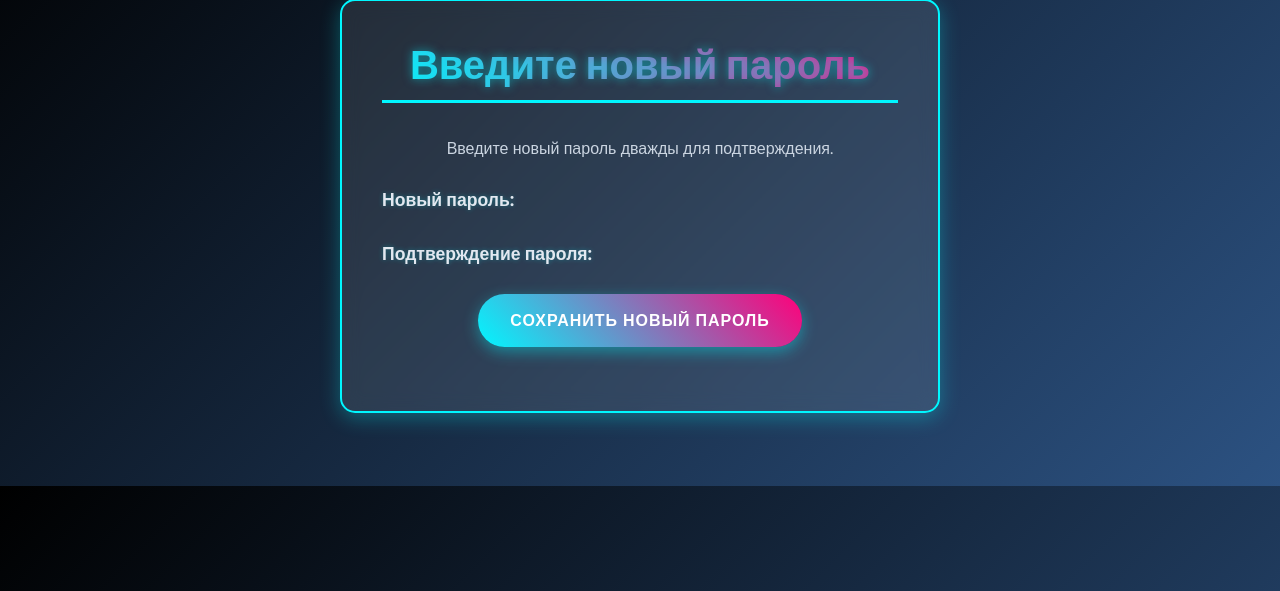
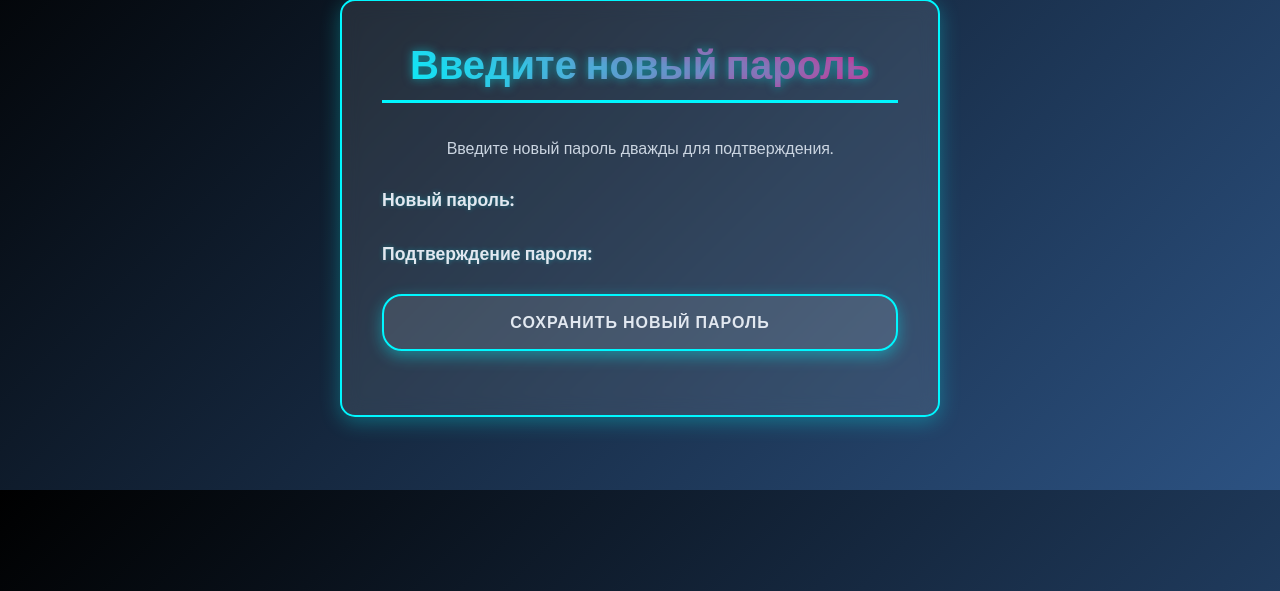
Before and after one commit to sov-M/auction_diplom1, a Django app: page /users/reset/1/1/ in a window 1280 px wide. Shown: the part 154-745 px from the top of the page. Run offline with Django 5.2, Linux system fonts and the light colour scheme.

Commit message:
edit css

```diff
--- a/templates/users/registration/password_reset_confirm.html
+++ b/templates/users/registration/password_reset_confirm.html
@@ -71,25 +71,17 @@
     }
 
     .auth-container .btn {
-        align-self: center;
-        padding: 0.9rem 2rem;
-        border-radius: 50px;
-        font-weight: 600;
-        text-transform: uppercase;
-        letter-spacing: 1px;
-        background: linear-gradient(45deg, #00f7ff, #ff007a);
-        color: #fff;
-        border: none;
-        cursor: pointer;
-        transition: transform 0.3s ease, box-shadow 0.3s ease;
-        box-shadow: 0 5px 15px rgba(0, 247, 255, 0.4);
-        min-width: 200px;
+        background: rgba(255, 255, 255, 0.1);
+        border: 2px solid #00f7ff;
+        color: #e2e8f0;
+        border-radius: 20px;
     }
 
     .auth-container .btn:hover {
-        transform: translateY(-3px);
-        box-shadow: 0 8px 20px rgba(0, 247, 255, 0.6);
-        background: linear-gradient(45deg, #ff007a, #00f7ff);
+        background: rgba(255, 255, 255, 0.1);
+        border: 2px solid #00f7ff;
+        color: #e2e8f0;
+        border-radius: 20px;
     }
 
     .auth-container p {
```
